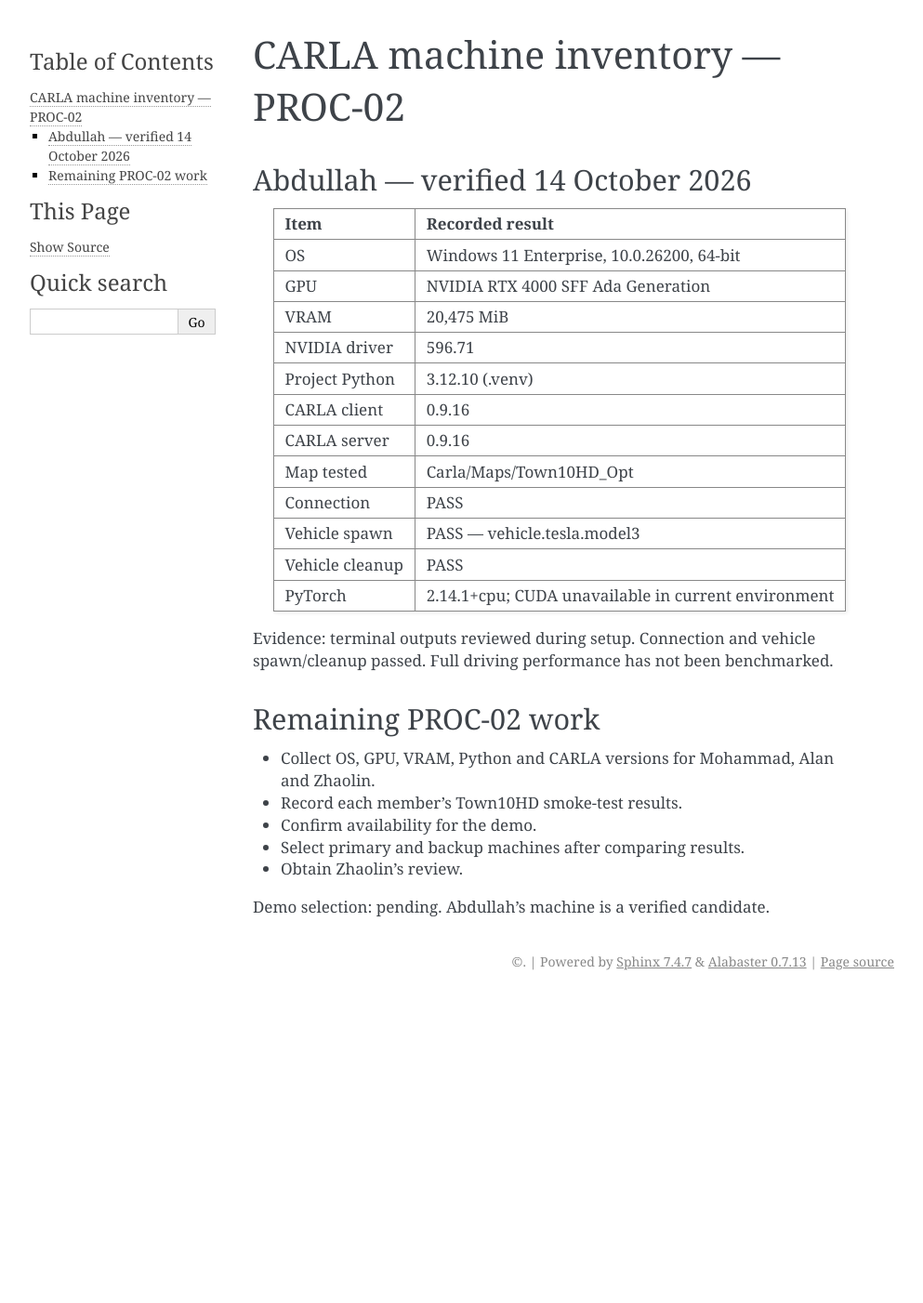
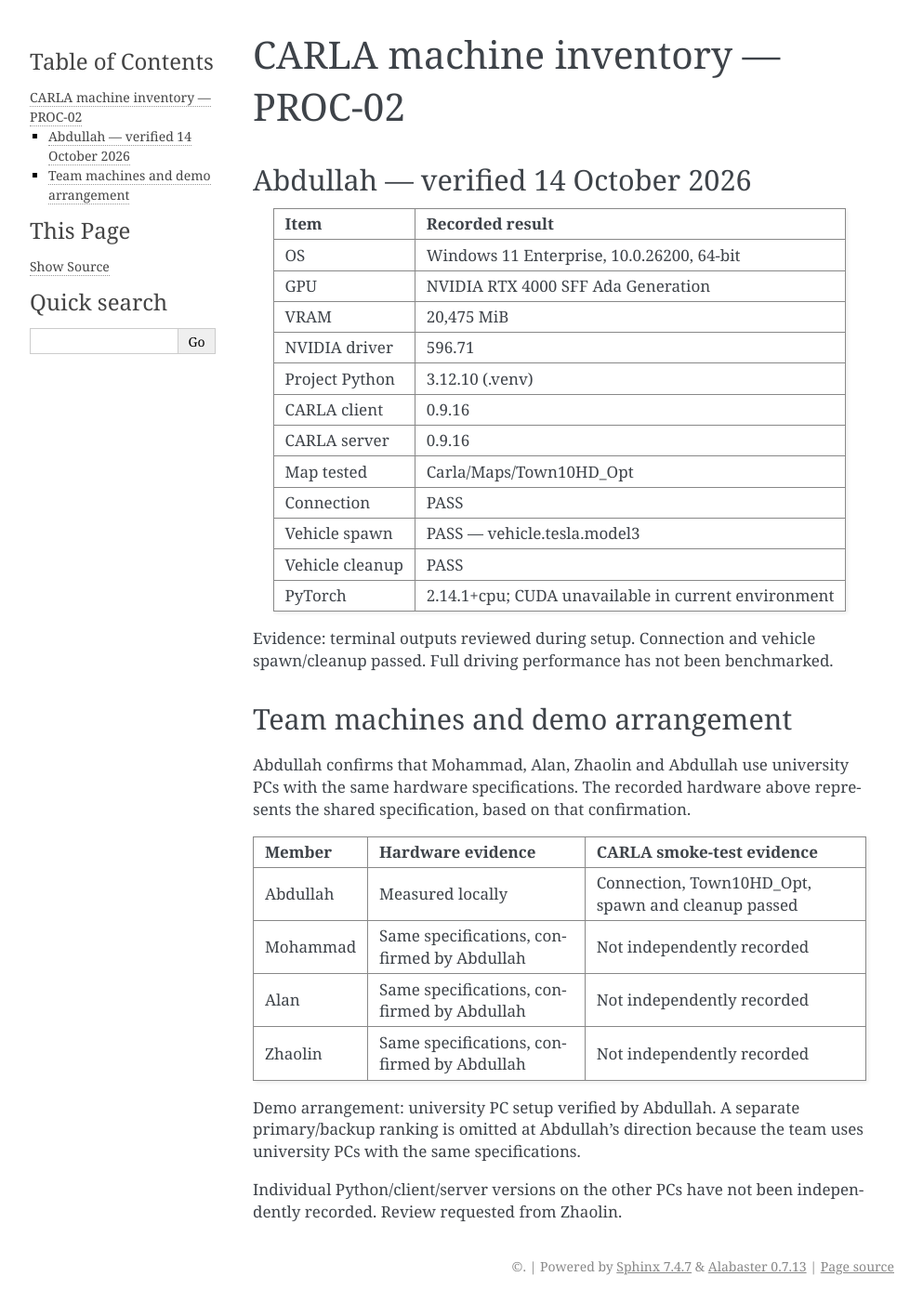
Before and after one commit to kkaaman/kkaaman-elec5308-a2-mo, a Sphinx documentation site: the page built from docs/machines.md, in a window 1280 px wide. Shown: the whole page at 93% size, without its empty margins (148-1141 px from the left). Built offline with Sphinx 7.4.7, drawn with Linux system fonts in a browser that asks for light colours; before the commit the page ends 1074 px from its top, so only the background shows below that.

Commit message:
[PROC-02] Record shared university PC setup and revised demo arrangement

```diff
--- a/docs/machines.md
+++ b/docs/machines.md
@@ -21,12 +21,22 @@
 Evidence: terminal outputs reviewed during setup. Connection and vehicle
 spawn/cleanup passed. Full driving performance has not been benchmarked.
 
-## Remaining PROC-02 work
+## Team machines and demo arrangement
 
-- Collect OS, GPU, VRAM, Python and CARLA versions for Mohammad, Alan and Zhaolin.
-- Record each member's Town10HD smoke-test results.
-- Confirm availability for the demo.
-- Select primary and backup machines after comparing results.
-- Obtain Zhaolin's review.
+Abdullah confirms that Mohammad, Alan, Zhaolin and Abdullah use university
+PCs with the same hardware specifications. The recorded hardware above
+represents the shared specification, based on that confirmation.
 
-Demo selection: pending. Abdullah's machine is a verified candidate.
+| Member | Hardware evidence | CARLA smoke-test evidence |
+|---|---|---|
+| Abdullah | Measured locally | Connection, Town10HD_Opt, spawn and cleanup passed |
+| Mohammad | Same specifications, confirmed by Abdullah | Not independently recorded |
+| Alan | Same specifications, confirmed by Abdullah | Not independently recorded |
+| Zhaolin | Same specifications, confirmed by Abdullah | Not independently recorded |
+
+Demo arrangement: university PC setup verified by Abdullah.
+A separate primary/backup ranking is omitted at Abdullah's direction
+because the team uses university PCs with the same specifications.
+
+Individual Python/client/server versions on the other PCs have not been
+independently recorded. Review requested from Zhaolin.
```
